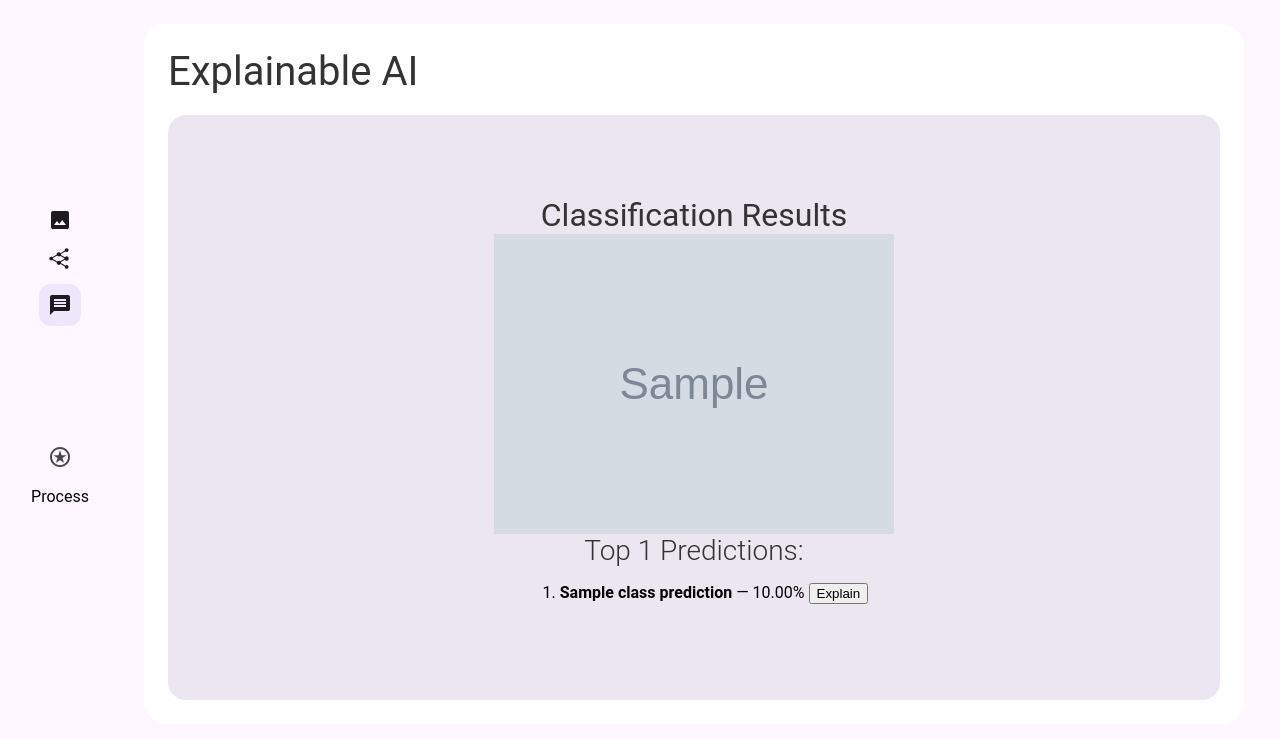
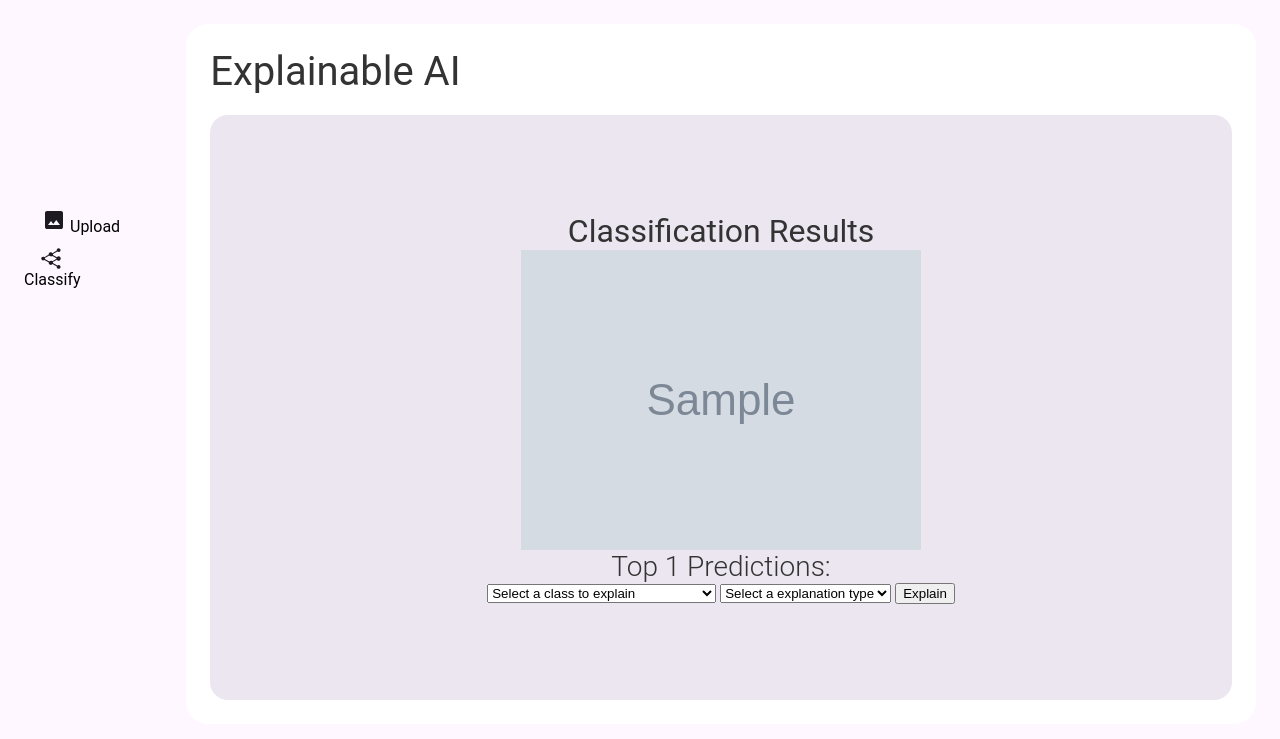
Before and after one commit to GermainGirndt/visual-explanaible-ai, a FastAPI app: template src/app/views/templates/prediction.html in a window 1280 px wide. Shown: the top 739 px of the page. Run offline with FastAPI, Linux system fonts and the light colour scheme; the template is opened without the code that fills it: most values are stand-ins (such as "Sample title", 1, 10 or a date in 2020); grey boxes marked "Sample" are stand-in pictures.

Commit message:
add LIME

```diff
--- a/src/app/models/neural_network.py
+++ b/src/app/models/neural_network.py
@@ -23,6 +23,7 @@ class NeuralNetwork(ABC):
 class EfficientNet(NeuralNetwork):
     img_tensor = []
     currentImage = []
+    weights = []
     def __init__(self, MODEL_TYPE):
         if MODEL_TYPE == "MobileNet":
             self.weights = MobileNet_V3_Large_Weights.DEFAULT
--- a/src/app/views/templates/layout.html
+++ b/src/app/views/templates/layout.html
@@ -16,19 +16,15 @@
             <img src="../static/assets/icons/image_icon.svg">
           </label>
           <input id="file-input" type="file" name="file" accept="image/png, image/jpeg" style="display:none;" required
-            onchange="document.getElementById('upload').submit();" />
+            onchange="document.getElementById('upload').submit();" /> Upload
         </form>
         <form action="/classify" method="post">
           <input type="hidden" name="image_url" value="{{ image_url }}" />
           <button id="classify-button" type="submit"><img src="../static/assets/icons/share_icon.svg" id="share-1"><img
               src="../static/assets/icons/share_icon.svg" id="share-2"><img src="../static/assets/icons/share_icon.svg"
-              id="share-3"></button>
+              id="share-3"></button> Classify
         </form>
-        <a class="fabbutton" href="/"><img src="../static/assets/icons/comment_icon.svg"></a>
       </section>
-      <section class="selectors-container">
-
-        <a href="/"><img src="../static/assets/icons/state_icon.svg"></a> Process
       </section>
     </nav>
   </header>
--- a/src/app/views/templates/prediction.html
+++ b/src/app/views/templates/prediction.html
@@ -3,35 +3,61 @@
 <h2>Classification Results</h2>
 
 <img src="{{ image_url }}" alt="Uploaded Image" style="max-width: 400px" />
+<h3>Top {{ class_predictions|length }} Predictions:</h3>
 
-<h3>Top {{ class_predictions|length }} Predictions:</h3>
-<ol>
-  {% for class_prediction in class_predictions %}
-  <li>
-    <strong>{{ class_prediction.class_name }}</strong> — {{
-    "%.2f"|format(class_prediction.confidence * 100) }}%
+<form action="/explain" method="post" id="explain-form" onsubmit="return validateSelection()">
+  <select id="prediction-select" onchange="updateValues(this)">
+    <option disabled selected>Select a class to explain</option>
+    {% for p in class_predictions %}
+    <option data-class-id="{{ p.class_id }}" data-class-name="{{ p.class_name }}" data-confidence="{{ p.confidence }}">
+      {{ p.class_name }} — {{ "%.2f"|format(p.confidence * 100) }}%
+    </option>
+    {% endfor %}
+  </select>
 
-    <!-- Explain button for each top-k class -->
-    <form action="/explain" method="post" style="display: inline">
-      <input
-        type="hidden"
-        name="confidence"
-        value="{{ class_prediction.confidence}}"
-      />
-        <input
-        type="hidden"
-        name="class_id"
-        value="{{ class_prediction.class_id}}"
-      />
-      <input
-        type="hidden"
-        name="class_name"
-        value="{{ class_prediction.class_name }}"
-      />
-      <button type="submit">Explain</button>
-    </form>
-  </li>
-  {% endfor %}
-</ol>
+  <input type="hidden" name="class_id" id="class_id" />
+  <input type="hidden" name="class_name" id="class_name" />
+  <input type="hidden" name="confidence" id="confidence" />
+
+  <select name="expanation_type" id="explanation_type" onchange="updateMethod(this)">
+    <option disabled selected>Select a explanation type</option>
+    <option value="Gradcam">
+      Gradcam
+    </option>
+    <option value="LIME">
+      LIME
+    </option>
+  </select>
+  <button type="submit">Explain</button>
+</form>
+
+
+<script>
+  function updateValues(select) {
+    const option = select.options[select.selectedIndex];
+
+    document.getElementById("class_id").value = option.dataset.classId;
+    document.getElementById("class_name").value = option.dataset.className;
+    document.getElementById("confidence").value = option.dataset.confidence;
+
+  }
+
+  function updateMethod(select) {
+    const option = select.options[select.selectedIndex];
+
+    document.getElementById("expanation_type").value = option.dataset.classId;
+  }
+
+  function validateSelection() {
+    if (!document.getElementById("class_id").value || !document.getElementById("expanation_type").value) {
+      alert("Please select a class and explanation type first.");
+      return false;
+    }
+    else {
+      return true
+    }
+  }
+</script>
+
 
 {% endblock %}
```
Also changed, not shown: src/app/models/explainable_ai_technique.py (+94 -0 lines), src/app/presenters/main_presenter.py (+9 -4 lines).
